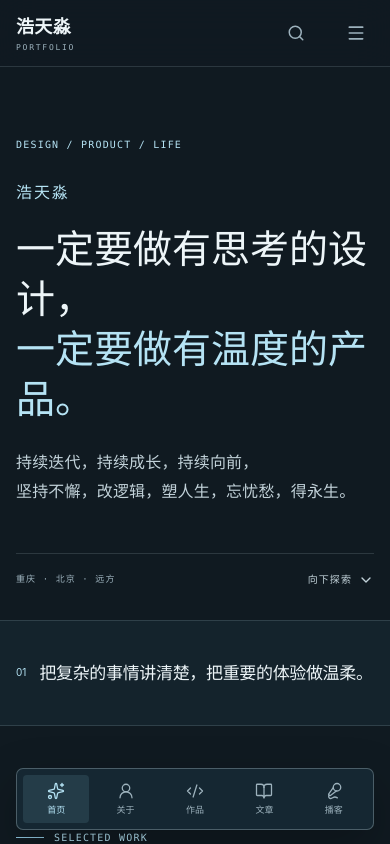
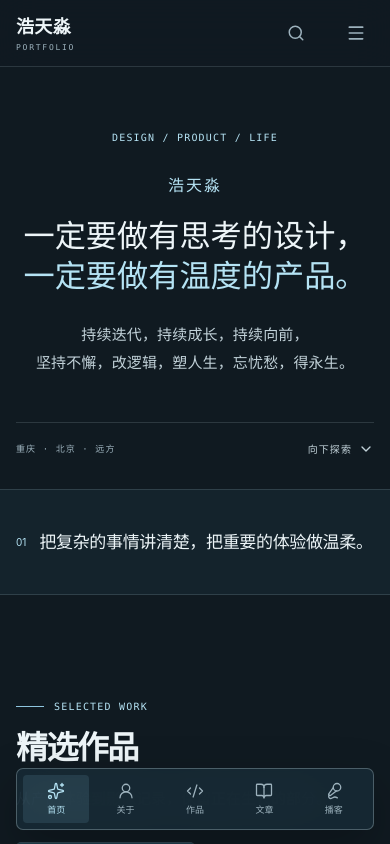
Before and after one commit to haotianmiao0829/-, a React (Vite) app: page / in a window 390 px wide. Shown: the top 844 px of the page. Built offline with nearby package versions, Linux system fonts and the light colour scheme.

Commit message:
调整首页宣言文字的居中与字号

```diff
--- a/src/index.css
+++ b/src/index.css
@@ -340,6 +340,8 @@ textarea:focus-visible {
 .hero-copy {
   width: 100%;
   max-width: 1080px;
+  margin: 0 auto;
+  text-align: center;
 }
 
 .hero-kicker,
@@ -356,8 +358,9 @@ textarea:focus-visible {
 }
 
 .hero-kicker {
-  display: inline-flex;
-  align-items: center;
+  display: flex;
+  align-items: center;
+  justify-content: center;
   gap: 8px;
   margin-bottom: 28px;
   color: var(--accent-strong);
@@ -373,9 +376,9 @@ textarea:focus-visible {
 }
 
 .hero-copy h1 {
-  max-width: 850px;
+  max-width: 100%;
   margin: 0;
-  font-size: clamp(36px, 4.1vw, 58px);
+  font-size: clamp(32px, 3.4vw, 48px);
   font-weight: 300;
   letter-spacing: 0;
   line-height: 1.28;
@@ -391,10 +394,11 @@ textarea:focus-visible {
 }
 
 .hero-statement {
-  max-width: 580px;
+  max-width: 620px;
   margin: 32px 0 0;
+  margin-inline: auto;
   color: var(--muted-strong);
-  font-size: clamp(16px, 1.7vw, 22px);
+  font-size: clamp(14px, 1.35vw, 18px);
   font-weight: 300;
   letter-spacing: 0.01em;
   line-height: 1.9;
@@ -1915,7 +1919,7 @@ textarea:focus-visible {
   }
 
   .hero-copy h1 {
-    font-size: clamp(34px, 10vw, 54px);
+    font-size: clamp(30px, 8vw, 44px);
     letter-spacing: 0;
   }
 
@@ -1925,7 +1929,7 @@ textarea:focus-visible {
 
   .hero-statement {
     margin-top: 24px;
-    font-size: 16px;
+    font-size: 15px;
     line-height: 1.85;
   }
 
```
